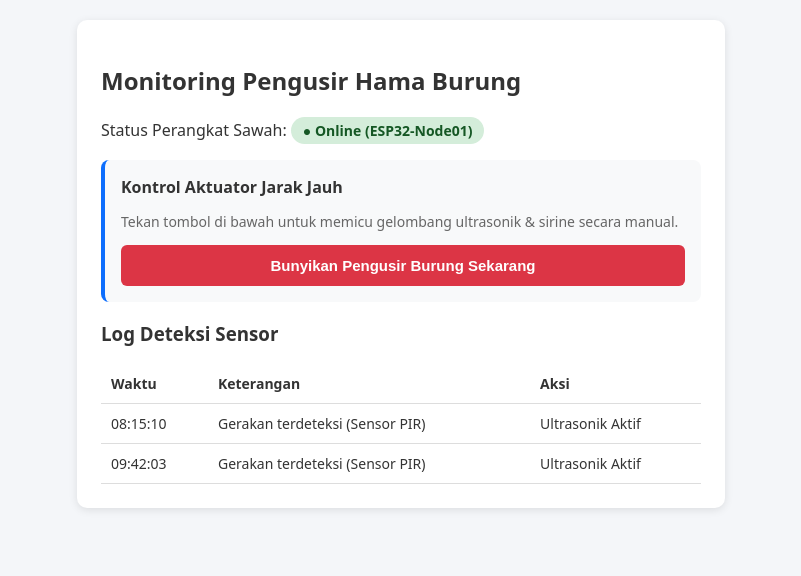
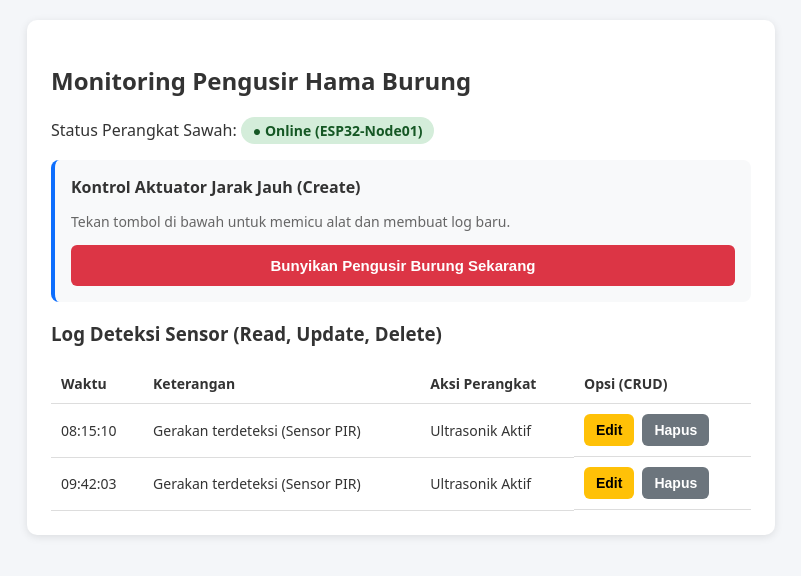
Before and after one commit to Dsghazi/iot-pengusir-burung, a plain HTML site: page index.html in a window 1280 px wide. Shown: the whole page, without its empty margins (239-1040 px from the left). Drawn offline with Linux system fonts and the light colour scheme.

Commit message:
Menambahkan fitur CRUD dengan Local Storage

```diff
--- a/index.html
+++ b/index.html
@@ -1,122 +1,120 @@
 <!DOCTYPE html>
 <html lang="id">
-
 <head>
   <meta charset="UTF-8">
   <meta name="viewport" content="width=device-width, initial-scale=1.0">
-    <title>Cloud Dashboard - IoT Pengusir Burung</title>
+  <title>Cloud Dashboard - IoT Pengusir Burung (CRUD)</title>
   <style>
-        body {
-            font-family: system-ui, sans-serif;
-            background: #f4f6f9;
-            margin: 0;
-            padding: 20px;
-            color: #333;
-        }
-
-        .container {
-            max-width: 600px;
-            margin: auto;
-            background: #fff;
-            padding: 24px;
-            border-radius: 10px;
-            box-shadow: 0 2px 8px rgba(0, 0, 0, 0.1);
-        }
-
-        .status {
-            display: inline-block;
-            padding: 4px 12px;
-            background: #d4edda;
-            color: #155724;
-            border-radius: 20px;
-            font-size: 14px;
-            font-weight: bold;
-        }
-
-        .card {
-            background: #f8f9fa;
-            padding: 16px;
-            border-radius: 8px;
-            margin: 16px 0;
-            border-left: 4px solid #0d6efd;
-        }
-
-        button {
-            background: #dc3545;
-            color: white;
-            border: none;
-            padding: 12px 20px;
-            border-radius: 6px;
-            cursor: pointer;
-            font-size: 15px;
-            font-weight: bold;
-            width: 100%;
-        }
-
-        button:hover {
-            background: #bb2d3b;
-        }
-
-        table {
-            width: 100%;
-            border-collapse: collapse;
-            margin-top: 12px;
-            font-size: 14px;
-        }
-
-        th,
-        td {
-            padding: 10px;
-            border-bottom: 1px solid #ddd;
-            text-align: left;
-        }
+    body { font-family: system-ui, sans-serif; background: #f4f6f9; margin: 0; padding: 20px; color: #333; }
+    .container { max-width: 700px; margin: auto; background: #fff; padding: 24px; border-radius: 10px; box-shadow: 0 2px 8px rgba(0,0,0,0.1); }
+    .status { display: inline-block; padding: 4px 12px; background: #d4edda; color: #155724; border-radius: 20px; font-size: 14px; font-weight: bold; }
+    .card { background: #f8f9fa; padding: 16px; border-radius: 8px; margin: 16px 0; border-left: 4px solid #0d6efd; }
+    button { color: white; border: none; padding: 8px 12px; border-radius: 6px; cursor: pointer; font-size: 14px; font-weight: bold; }
+    .btn-main { background: #dc3545; padding: 12px 20px; width: 100%; font-size: 15px; }
+    .btn-main:hover { background: #bb2d3b; }
+    .btn-edit { background: #ffc107; color: #000; }
+    .btn-edit:hover { background: #e0a800; }
+    .btn-delete { background: #6c757d; }
+    .btn-delete:hover { background: #5a6268; }
+    table { width: 100%; border-collapse: collapse; margin-top: 12px; font-size: 14px; }
+    th, td { padding: 10px; border-bottom: 1px solid #ddd; text-align: left; }
+    .action-buttons { display: flex; gap: 8px; }
   </style>
 </head>
-
 <body>
   <div class="container">
     <h2>Monitoring Pengusir Hama Burung</h2>
     <p>Status Perangkat Sawah: <span class="status">● Online (ESP32-Node01)</span></p>
 
     <div class="card">
-            <strong>Kontrol Aktuator Jarak Jauh</strong>
-            <p style="font-size: 14px; color: #666;">Tekan tombol di bawah untuk memicu gelombang ultrasonik & sirine
-                secara manual.</p>
-            <button onclick="picuAlat()">Bunyikan Pengusir Burung Sekarang</button>
+      <strong>Kontrol Aktuator Jarak Jauh (Create)</strong>
+      <p style="font-size: 14px; color: #666;">Tekan tombol di bawah untuk memicu alat dan membuat log baru.</p>
+      <button class="btn-main" onclick="tambahData()">Bunyikan Pengusir Burung Sekarang</button>
     </div>
 
-        <h3>Log Deteksi Sensor</h3>
+    <h3>Log Deteksi Sensor (Read, Update, Delete)</h3>
     <table>
       <thead>
         <tr>
           <th>Waktu</th>
           <th>Keterangan</th>
-                    <th>Aksi</th>
+          <th>Aksi Perangkat</th>
+          <th>Opsi (CRUD)</th>
         </tr>
       </thead>
       <tbody id="logBody">
-                <tr>
-                    <td>08:15:10</td>
-                    <td>Gerakan terdeteksi (Sensor PIR)</td>
-                    <td>Ultrasonik Aktif</td>
-                </tr>
-                <tr>
-                    <td>09:42:03</td>
-                    <td>Gerakan terdeteksi (Sensor PIR)</td>
-                    <td>Ultrasonik Aktif</td>
-                </tr>
+        <!-- Data akan di-render di sini oleh JavaScript -->
       </tbody>
     </table>
   </div>
 
   <script>
-        function picuAlat() {
-            const waktu = new Date().toLocaleTimeString('id-ID');
-            const row = `<tr><td>${waktu}</td><td>Pemicu Manual via Cloud Dashboard</td><td>Sirine & Ultrasonik Aktif</td></tr>`;
-            document.getElementById('logBody').insertAdjacentHTML('afterbegin', row);
-            alert('Perintah berhasil dikirim ke perangkat!');
+    // Inisialisasi Data Awal (Jika Local Storage kosong)
+    let logs = JSON.parse(localStorage.getItem('iot_logs')) || [
+      { id: 1, waktu: '08:15:10', keterangan: 'Gerakan terdeteksi (Sensor PIR)', aksi: 'Ultrasonik Aktif' },
+      { id: 2, waktu: '09:42:03', keterangan: 'Gerakan terdeteksi (Sensor PIR)', aksi: 'Ultrasonik Aktif' }
+    ];
+
+    // Fungsi READ: Menampilkan data ke dalam tabel
+    function bacaData() {
+      const tbody = document.getElementById('logBody');
+      tbody.innerHTML = '';
+
+      logs.forEach(log => {
+        tbody.innerHTML += `
+          <tr>
+            <td>${log.waktu}</td>
+            <td>${log.keterangan}</td>
+            <td>${log.aksi}</td>
+            <td class="action-buttons">
+              <button class="btn-edit" onclick="editData(${log.id})">Edit</button>
+              <button class="btn-delete" onclick="hapusData(${log.id})">Hapus</button>
+            </td>
+          </tr>
+        `;
+      });
+
+      // Simpan perubahan ke Local Storage
+      localStorage.setItem('iot_logs', JSON.stringify(logs));
     }
+
+    // Fungsi CREATE: Menambah data baru
+    function tambahData() {
+      const logBaru = {
+        id: Date.now(), // Gunakan timestamp sebagai ID unik
+        waktu: new Date().toLocaleTimeString('id-ID', { hour12: false }),
+        keterangan: 'Pemicu Manual via Cloud Dashboard',
+        aksi: 'Sirine & Ultrasonik Aktif'
+      };
+
+      logs.unshift(logBaru); // Tambahkan ke baris paling atas
+      bacaData();
+    }
+
+    // Fungsi UPDATE: Mengedit keterangan data
+    function editData(id) {
+      const index = logs.findIndex(log => log.id === id);
+      if (index !== -1) {
+        const keteranganBaru = prompt("Edit Keterangan Log:", logs[index].keterangan);
+        // Jika user tidak menekan cancel dan mengisi teks baru
+        if (keteranganBaru !== null && keteranganBaru.trim() !== "") {
+          logs[index].keterangan = keteranganBaru;
+          bacaData();
+        }
+      }
+    }
+
+    // Fungsi DELETE: Menghapus data
+    function hapusData(id) {
+      const konfirmasi = confirm("Apakah Anda yakin ingin menghapus log ini?");
+      if (konfirmasi) {
+        logs = logs.filter(log => log.id !== id);
+        bacaData();
+      }
+    }
+
+    // Jalankan fungsi Read saat halaman pertama kali dibuka
+    window.onload = bacaData;
   </script>
 </body>
-
 </html>
```
Lines whose indentation alone changed are shown as unchanged.
